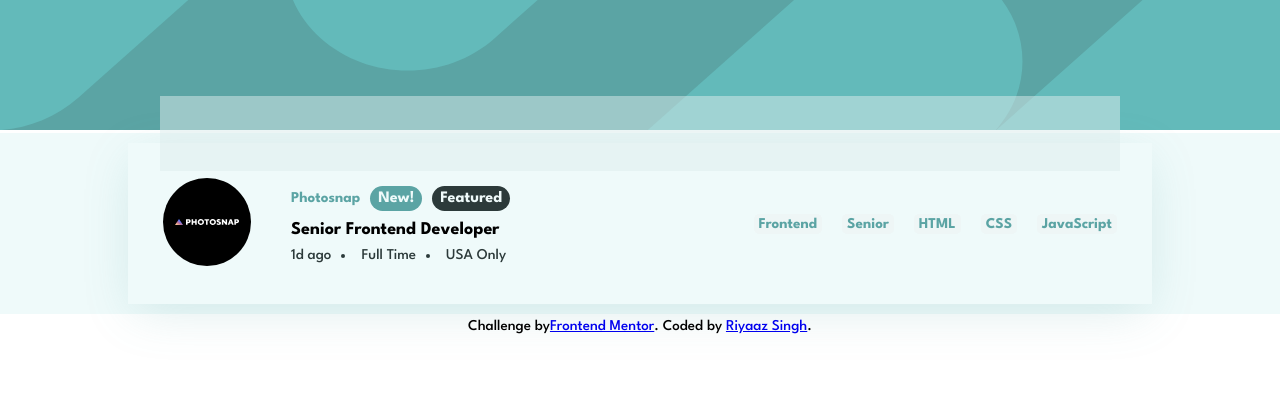
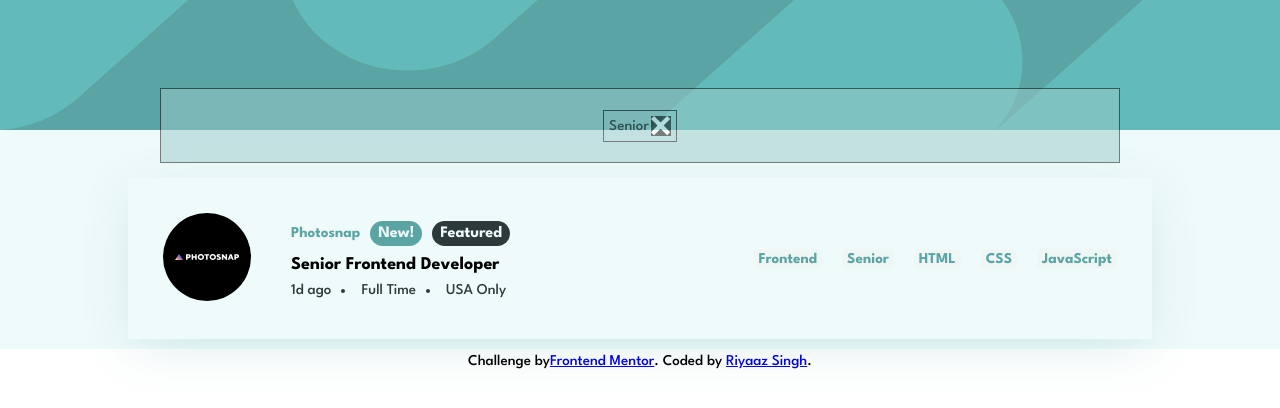
Before and after one commit to Riyaazct/challenge-job-listing, a React (Create React App) app: page / in a window 1280 px wide. Both pictures are taken after a click on the item "Senior". Shown: the top 408 px of the page. Built offline with nearby package versions, Linux system fonts and the light colour scheme.

Commit message:
update to filters and filtered list

```diff
--- a/src/App.js
+++ b/src/App.js
@@ -3,14 +3,14 @@ import "./App.css";
 import Header from "./Header";
 import JobListings from "./JobListings";
 import Footer from "./Footer";
-import Filter from "./Filter.js";
+
 import data from "./data/data.json";
 
 function App() {
   return (
     <div className="App">
       <Header />
-      <Filter />
+
       <JobListings jobData={data} />
       <Footer />
     </div>
--- a/src/Filter.css
+++ b/src/Filter.css
@@ -1,13 +1,32 @@
 .FilteredContainer {
-  background-color: hsl(180, 31%, 90%);
+  background-color: hsl(180, 31%, 70%);
   width: 75%;
   height: 75px;
-  margin: -37.5px auto 0 auto;
+  margin: -45px auto 0 auto;
   opacity: 50%;
-  position: absolute;
+  position: relative;
   z-index: 1;
   left: 0;
   right: 0;
   margin-right: auto;
   margin-left: auto;
+  border: 1px solid black;
+  display: flex;
+  align-items: center;
+  justify-content: space-evenly;
 }
+
+.selectedFilterItem {
+  display: flex;
+  align-items: center;
+  border: 1px solid black;
+  width: fit-content;
+  padding: 5px;
+  margin: auto 0;
+}
+
+.selectedFilterItem img {
+  background: black;
+  margin-left: 2px;
+  width: 20px;
+}
--- a/src/Filter.js
+++ b/src/Filter.js
@@ -1,7 +1,16 @@
 import "./Filter.css";
 
-const FilterComponent = () => {
-  return <div className="FilteredContainer"></div>;
+const FilterComponent = ({ filteredList }) => {
+  return (
+    <div className="FilteredContainer">
+      {filteredList.map((item, index) => (
+        <div key={index} className="selectedFilterItem">
+          <p>{item}</p>
+          <img src="images/icon-remove.svg" alt="" />
+        </div>
+      ))}
+    </div>
+  );
 };
 
 export default FilterComponent;
--- a/src/JobListings.js
+++ b/src/JobListings.js
@@ -1,9 +1,9 @@
 import { useState } from "react";
 import "./JobListings.css";
+import Filter from "./Filter.js";
 
 const JobListings = (props) => {
   const [jobData, setJobData] = useState(props.jobData);
-  const [filtered, setFiltered] = useState([]);
   const [filteredList, setFilteredList] = useState([]);
 
   const handleOnClick = (e) => {
@@ -16,10 +16,12 @@ const JobListings = (props) => {
     );
     if (!filteredList.includes(e)) filteredList.push(e);
     setJobData(result, ...jobData);
+    console.log(filteredList);
   };
 
   return (
     <div className="container">
+      <Filter filteredList={filteredList} />
       {jobData.map(
         ({
           company,
```
